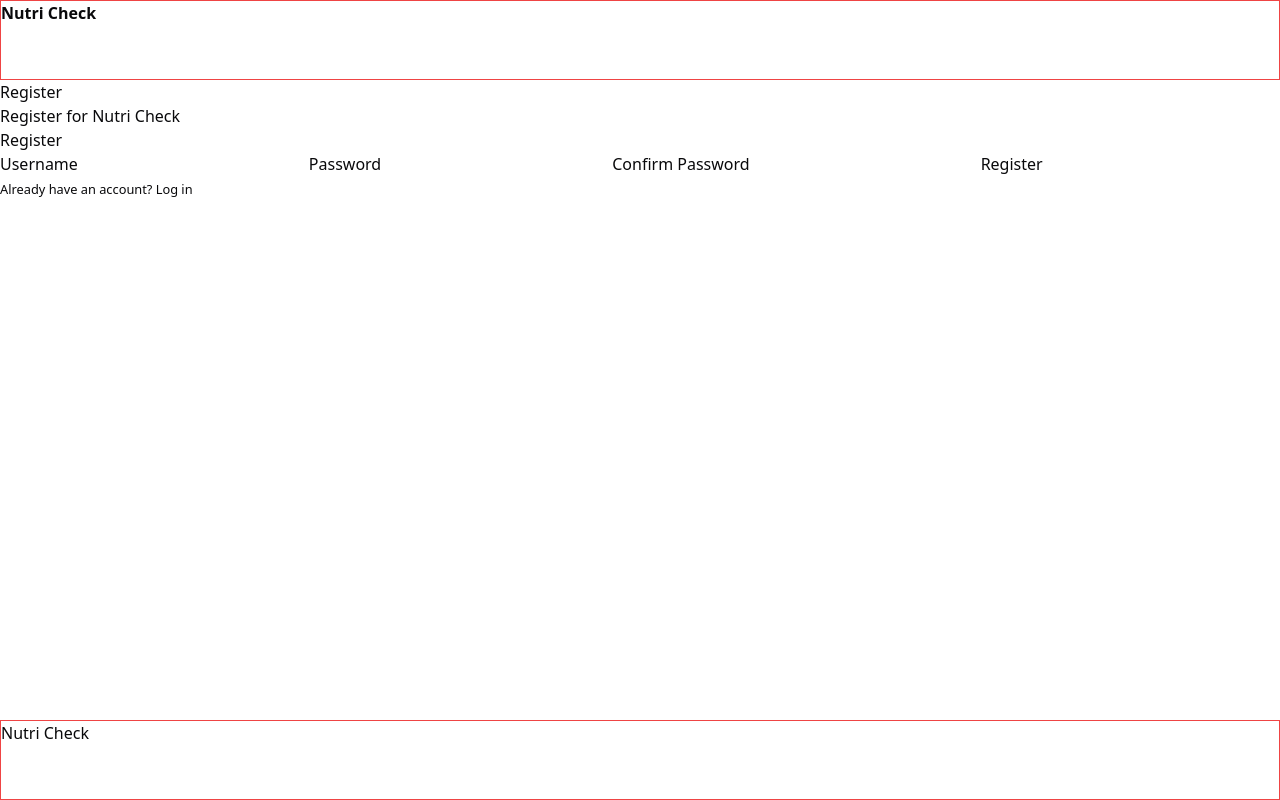
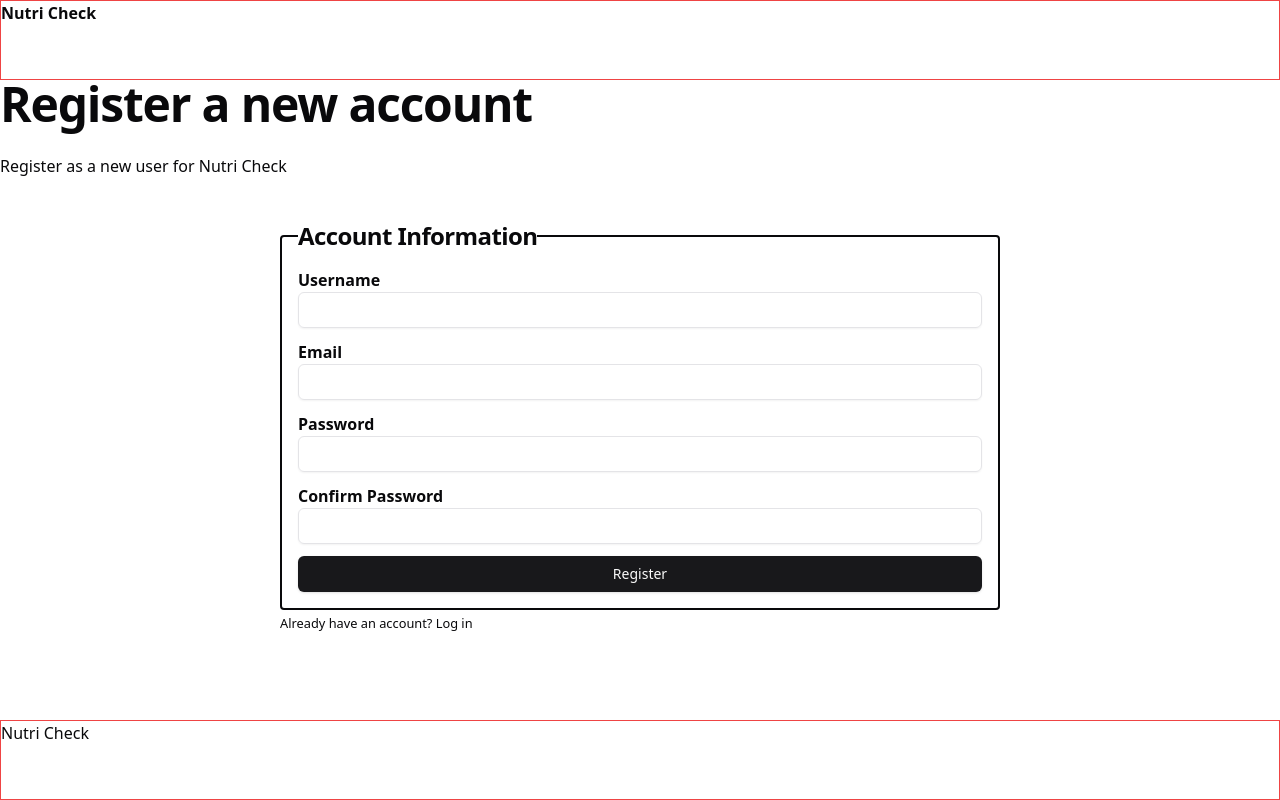
Before and after one commit to masiucd/topic-ultras, a Next.js app: page /register in a window 1280 px wide. Built offline with nearby package versions, Linux system fonts and the light colour scheme.

Commit message:
Refactor food item components and DAO

```diff
--- a/src/app/(main)/food-items/[fooditem]/_components/food-item.tsx
+++ b/src/app/(main)/food-items/[fooditem]/_components/food-item.tsx
@@ -17,7 +17,6 @@ export function FoodItem(props: {
 	foodItem: NonNullable<FoodItemType>;
 }) {
 	let {foodItem} = props;
-
 	return (
 		<Card className="w-full">
 			<Header foodItem={foodItem} />
--- a/src/app/(main)/food-items/[fooditem]/page.tsx
+++ b/src/app/(main)/food-items/[fooditem]/page.tsx
@@ -1,6 +1,5 @@
 import PageWrapper from "@/components/page-wrapper";
 import {H1} from "@/components/ui/typography";
-import {unSlugify} from "@/lib/utils";
 
 import type {Metadata} from "next/types";
 import {FoodItem} from "./_components/food-item";
@@ -25,12 +24,12 @@ export default async function FoodItemPage(props: Props) {
 	let foodItem = await getFoodItemData(slug.fooditem);
 
 	if (!foodItem) {
-		return <div>Food item not found {(await props.params).fooditem}</div>;
+		return <div>Food item not found {slug.fooditem}</div>;
 	}
 
 	return (
 		<PageWrapper>
-			<H1>Food item {unSlugify((await props.params).fooditem)}</H1>
+			<H1>{foodItem.name}</H1>
 			<div className="my-5 flex w-[30rem] ">
 				<FoodItem foodItem={foodItem} />
 			</div>
--- a/src/app/(main)/register/page.tsx
+++ b/src/app/(main)/register/page.tsx
@@ -1,29 +1,63 @@
+import PageWrapper from "@/components/page-wrapper";
+import {Button} from "@/components/ui/button";
+import {Input} from "@/components/ui/input";
+import {H1, H3, Label, P} from "@/components/ui/typography";
 import Link from "next/link";
+import {z} from "zod";
+
+let registerSchema = z.object({
+	username: z.string().min(3),
+	email: z.string().email(),
+	password: z.string().min(6),
+	confirmPassword: z.string().min(6),
+});
+
+async function register(data: FormData) {
+	"use server";
+	let formValues = Object.fromEntries(data);
+	let validatedData = registerSchema.safeParse(formValues);
+	if (!validatedData.success) {
+		console.error(validatedData.error);
+		return null;
+	}
+	let {username, email, password, confirmPassword} = validatedData.data;
+	console.log({username, email, password, confirmPassword});
+}
 
 export default function RegisterPage() {
 	return (
-		<div>
-			<h1>Register</h1>
-			<p>Register for Nutri Check</p>
-			<div>
-				<form action="">
-					<fieldset>
+		<PageWrapper>
+			<H1>Register a new account</H1>
+			<P>Register as a new user for Nutri Check</P>
+			<div className="mx-auto my-10 w-[45rem] ">
+				<form action={register}>
+					<fieldset className="flex flex-col gap-3 rounded-sm border-2 border-foreground p-4">
 						<legend>
-							<h2>Register</h2>
+							<H3>Account Information</H3>
 						</legend>
-						<label htmlFor="username">Username</label>
-						<input type="text" id="username" name="username" />
-						<label htmlFor="password">Password</label>
-						<input type="password" id="password" name="password" />
-						<label htmlFor="confirmPassword">Confirm Password</label>
-						<input type="password" id="confirmPassword" name="confirmPassword" />
-						<button type="submit">Register</button>
+						<Label htmlFor="username">
+							<span>Username</span>
+							<Input type="text" id="username" name="username" />
+						</Label>
+						<Label htmlFor="email">
+							<span>Email</span>
+							<Input type="email" id="email" name="email" />
+						</Label>
+						<Label htmlFor="password">
+							<span>Password</span>
+							<Input type="password" id="password" name="password" />
+						</Label>
+						<Label htmlFor="confirmPassword">
+							<span>Confirm Password</span>
+							<Input type="password" id="confirmPassword" name="confirmPassword" />
+						</Label>
+						<Button type="submit">Register</Button>
 					</fieldset>
 				</form>
 				<small>
 					Already have an account? <Link href="/log-in">Log in</Link>
 				</small>
 			</div>
-		</div>
+		</PageWrapper>
 	);
 }
```
